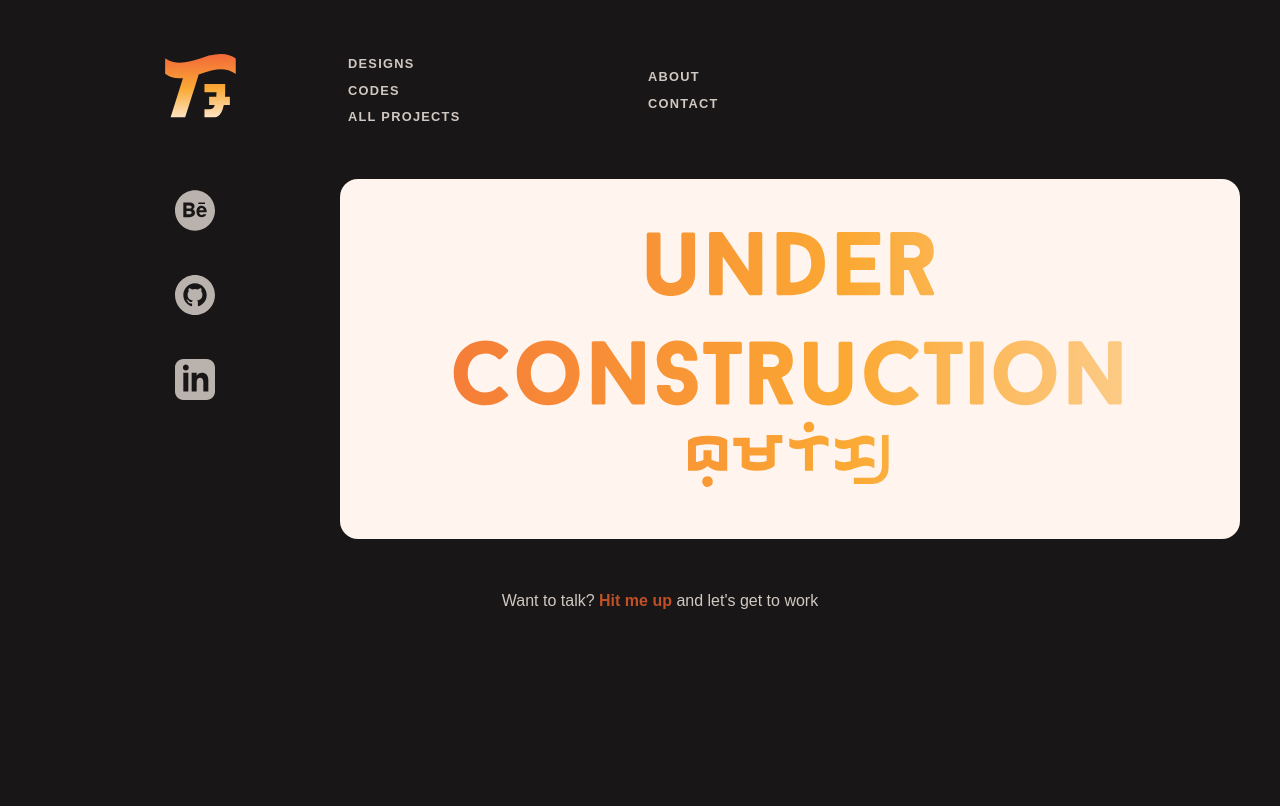
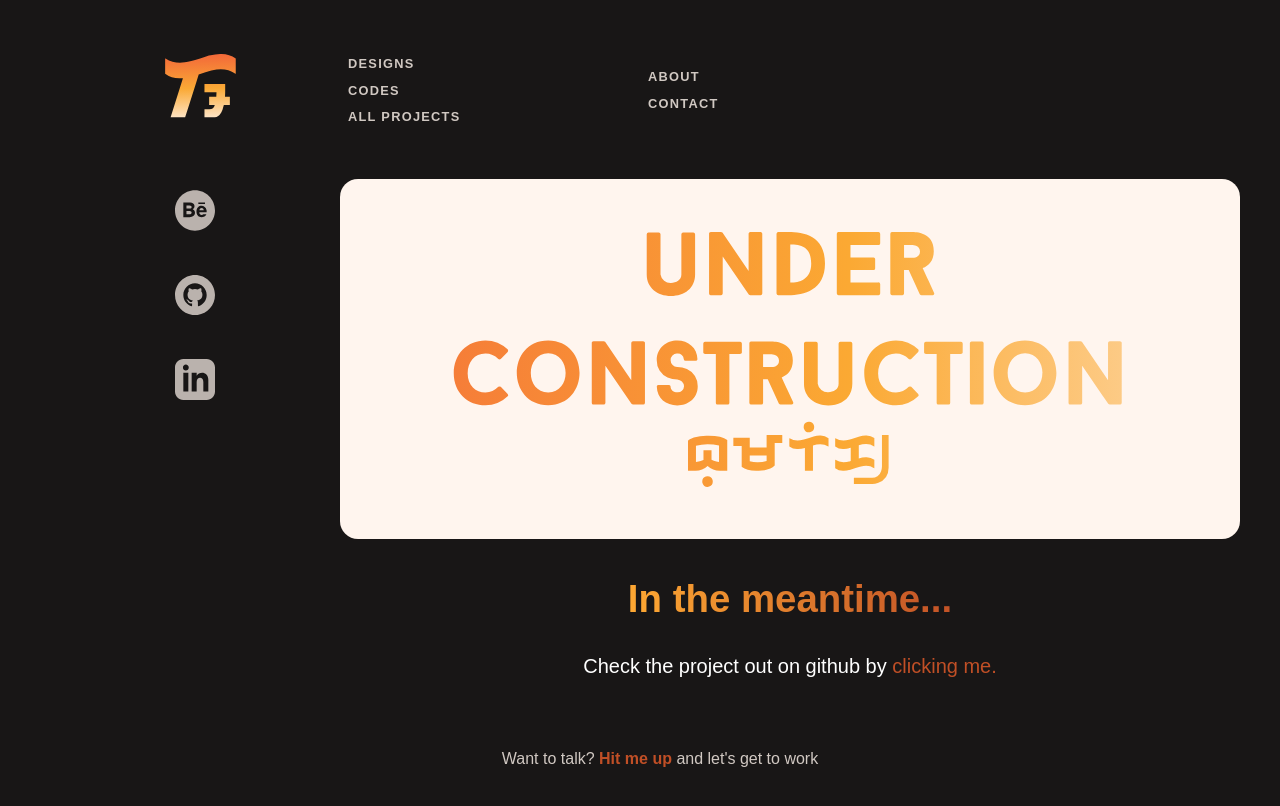
Before and after one commit to Raccai/Portfolio-V1-R, a SvelteKit app: page /codeProjects/gradientGen in a window 1280 px wide. Shown: the top 806 px of the page. Built offline with nearby package versions, Linux system fonts and the light colour scheme.

Commit message:
added link to code projects

```diff
--- a/src/routes/codeProjects/gradientGen/+page.svelte
+++ b/src/routes/codeProjects/gradientGen/+page.svelte
@@ -5,6 +5,10 @@
 <article>
     <section>
         <img src={underConst} alt="under construction">
+    </section>
+    <section>
+        <h1>In the meantime...</h1>
+        <p>Check the project out on github by <a href="https://github.com/Raccai/Gradient-Creator-R" target="_blank">clicking me.</a></p>
     </section>
 </article>
 
@@ -19,7 +23,15 @@
         color: white;
     }
 
-    img {
+    section {
         width: 900px;
+        display: flex;
+        flex-direction: column;
+        justify-content: center;
+        align-items: center;
+    }
+
+    section p {
+        font-size: 20px;
     }
 </style>
--- a/src/routes/codeProjects/passGen/+page.svelte
+++ b/src/routes/codeProjects/passGen/+page.svelte
@@ -5,6 +5,10 @@
 <article>
     <section>
         <img src={underConst} alt="under construction">
+    </section>
+    <section>
+        <h1>In the meantime...</h1>
+        <p>Check the project out on github by <a href="https://github.com/Raccai/Password-Gen-R" target="_blank">clicking me.</a></p>
     </section>
 </article>
 
@@ -19,7 +23,15 @@
         color: white;
     }
 
-    img {
+    section {
         width: 900px;
+        display: flex;
+        flex-direction: column;
+        justify-content: center;
+        align-items: center;
+    }
+
+    section p {
+        font-size: 20px;
     }
 </style>
--- a/src/routes/codeProjects/simpleCalc/+page.svelte
+++ b/src/routes/codeProjects/simpleCalc/+page.svelte
@@ -5,6 +5,10 @@
 <article>
     <section>
         <img src={underConst} alt="under construction">
+    </section>
+    <section>
+        <h1>In the meantime...</h1>
+        <p>Check the project out on github by <a href="https://github.com/Raccai/Simple-Calc-R" target="_blank">clicking me.</a></p>
     </section>
 </article>
 
@@ -19,7 +23,15 @@
         color: white;
     }
 
-    img {
+    section {
         width: 900px;
+        display: flex;
+        flex-direction: column;
+        justify-content: center;
+        align-items: center;
+    }
+
+    section p {
+        font-size: 20px;
     }
 </style>
--- a/src/routes/codeProjects/simpleDict/+page.svelte
+++ b/src/routes/codeProjects/simpleDict/+page.svelte
@@ -5,6 +5,10 @@
 <article>
     <section>
         <img src={underConst} alt="under construction">
+    </section>
+    <section>
+        <h1>In the meantime...</h1>
+        <p>Check the project out on github by <a href="https://github.com/Raccai/Simple-Dict-R" target="_blank">clicking me.</a></p>
     </section>
 </article>
 
@@ -19,7 +23,15 @@
         color: white;
     }
 
-    img {
+    section {
         width: 900px;
+        display: flex;
+        flex-direction: column;
+        justify-content: center;
+        align-items: center;
+    }
+
+    section p {
+        font-size: 20px;
     }
 </style>
--- a/src/routes/codeProjects/simpleNotes/+page.svelte
+++ b/src/routes/codeProjects/simpleNotes/+page.svelte
@@ -5,6 +5,10 @@
 <article>
     <section>
         <img src={underConst} alt="under construction">
+    </section>
+    <section>
+        <h1>In the meantime...</h1>
+        <p>Check the project out on github by <a href="https://github.com/Raccai/Simple-Notes-R" target="_blank">clicking me.</a></p>
     </section>
 </article>
 
@@ -19,7 +23,15 @@
         color: white;
     }
 
-    img {
+    section {
         width: 900px;
+        display: flex;
+        flex-direction: column;
+        justify-content: center;
+        align-items: center;
+    }
+
+    section p {
+        font-size: 20px;
     }
 </style>
--- a/src/routes/codeProjects/simpleQR/+page.svelte
+++ b/src/routes/codeProjects/simpleQR/+page.svelte
@@ -5,6 +5,10 @@
 <article>
     <section>
         <img src={underConst} alt="under construction">
+    </section>
+    <section>
+        <h1>In the meantime...</h1>
+        <p>Check the project out on github by <a href="https://github.com/Raccai/QR-Gen-R" target="_blank">clicking me.</a></p>
     </section>
 </article>
 
@@ -19,7 +23,15 @@
         color: white;
     }
 
-    img {
+    section {
         width: 900px;
+        display: flex;
+        flex-direction: column;
+        justify-content: center;
+        align-items: center;
+    }
+
+    section p {
+        font-size: 20px;
     }
 </style>
--- a/src/routes/codeProjects/sortingVisual/+page.svelte
+++ b/src/routes/codeProjects/sortingVisual/+page.svelte
@@ -5,6 +5,10 @@
 <article>
     <section>
         <img src={underConst} alt="under construction">
+    </section>
+    <section>
+        <h1>In the meantime...</h1>
+        <p>Check the project out on github by <a href="https://github.com/Raccai/Sorting-Algo-Visualizer" target="_blank">clicking me.</a></p>
     </section>
 </article>
 
@@ -19,7 +23,15 @@
         color: white;
     }
 
-    img {
+    section {
         width: 900px;
+        display: flex;
+        flex-direction: column;
+        justify-content: center;
+        align-items: center;
+    }
+
+    section p {
+        font-size: 20px;
     }
 </style>
--- a/src/routes/codeProjects/weightConv/+page.svelte
+++ b/src/routes/codeProjects/weightConv/+page.svelte
@@ -5,6 +5,10 @@
 <article>
     <section>
         <img src={underConst} alt="under construction">
+    </section>
+    <section>
+        <h1>In the meantime...</h1>
+        <p>Check the project out on github by <a href="https://github.com/Raccai/Weight-Converter-R" target="_blank">clicking me.</a></p>
     </section>
 </article>
 
@@ -19,7 +23,15 @@
         color: white;
     }
 
-    img {
+    section {
         width: 900px;
+        display: flex;
+        flex-direction: column;
+        justify-content: center;
+        align-items: center;
+    }
+
+    section p {
+        font-size: 20px;
     }
 </style>
--- a/src/routes/contact/+page.svelte
+++ b/src/routes/contact/+page.svelte
@@ -1,10 +1,8 @@
 <script>
-    const submitHandler = () => {
-        // do something
-    }
+
 </script>
 
-<form on:submit|preventDefault = {submitHandler}>
+<form>
     <div class="input-container">
         <div class="form-input">
             <label for="Name">Name*</label>
```
Also changed, not shown: 1 other file (tests, documents, lock files or other folders).
